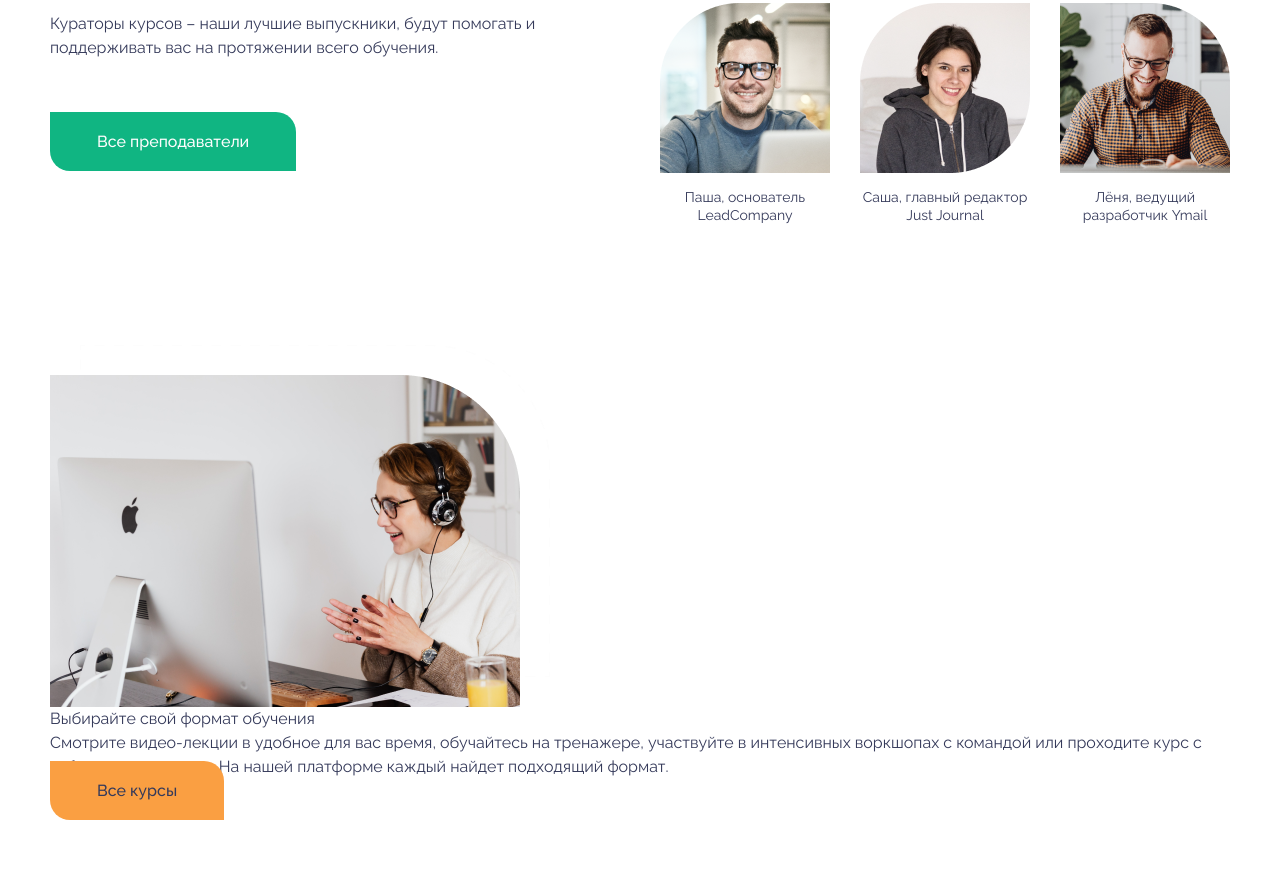
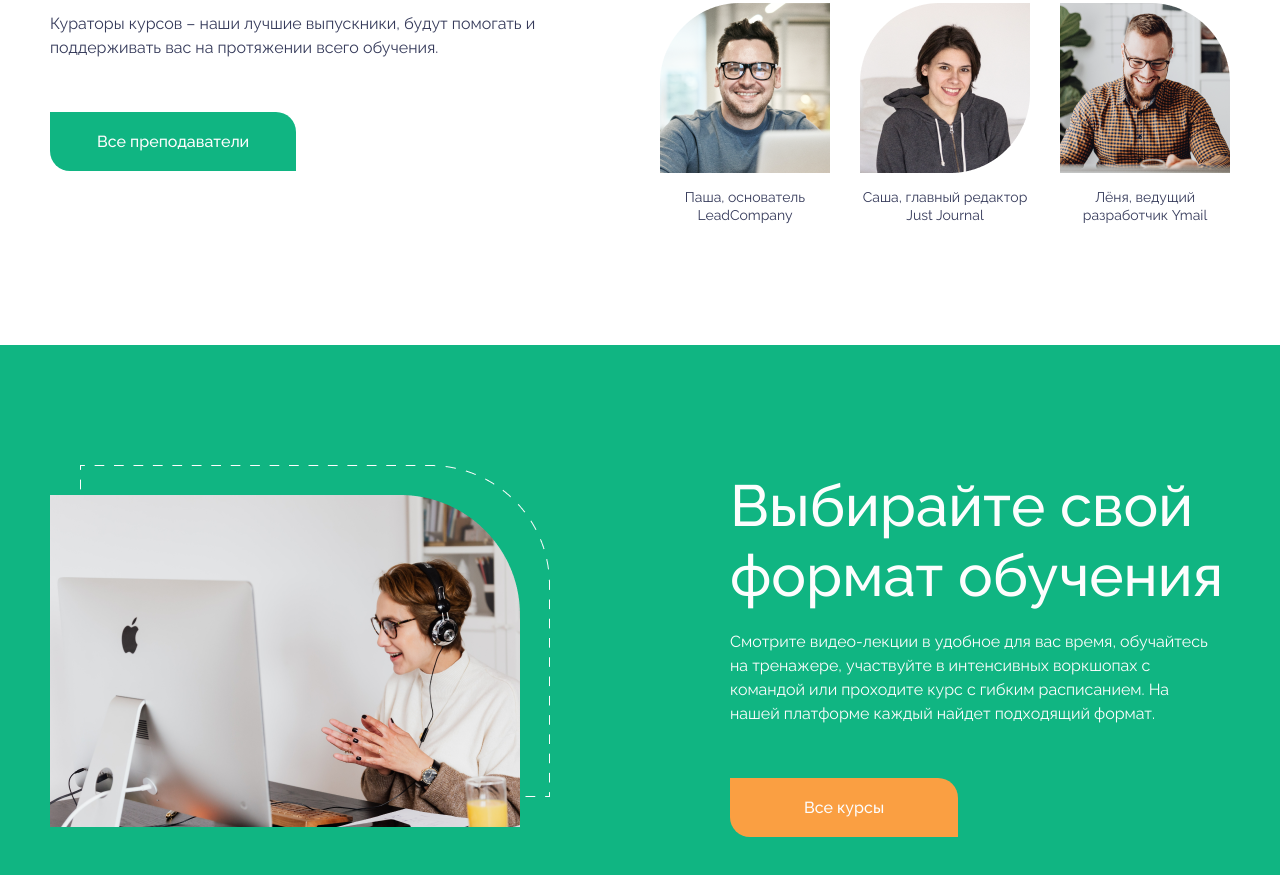
Before and after one commit to Daniil-gavrilooov/ementor, a plain HTML site: page app/index.html in a window 1280 px wide. Shown: the part 1464-2339 px from the top of the page. Before the commit the page ends 2284 px from the top, so only its background shows below. Drawn offline with Linux system fonts and the light colour scheme.

Commit message:
add css  section (offer)

```diff
--- /dev/null
+++ b/app/scss/_offer.scss
@@ -0,0 +1,26 @@
+.offer {
+    background-color: $green;
+    padding: 120px 0;
+    color: $white;
+    &__inner {
+        display: flex;
+        justify-content: space-between;
+        align-items: center;
+    }
+    &__title {
+        font-weight: 500;
+        font-size: 58px;
+        line-height: 120%;
+        max-width: 500px;
+        margin-bottom: 20px;
+    }
+
+    &__text{
+        max-width: 478px;
+        margin-bottom: 70px;
+    }
+
+    & .section__btn{
+        padding: 20px 74px;
+    }
+}
--- a/app/scss/style.scss
+++ b/app/scss/style.scss
@@ -4,6 +4,7 @@
 @import "_header";
 @import "_statistic";
 @import "_team";
+@import "_offer";
 
 body {
     font-family: "Raleway", sans-serif;
@@ -13,17 +14,17 @@ line-height: 150%;
     color: $mainColor;
 }
 
-.container{
+.container {
     max-width: 1200px;
     padding: 0 10px;
     margin: 0 auto;
 }
 
-.lock{
+.lock {
     overflow: hidden;
 }
 
-.section__btn{
+.section__btn {
     font-weight: 500;
     font-size: 16px;
     line-height: 100%;
```
Also changed, not shown: app/css/style.min.css. Lines whose indentation alone changed are shown as unchanged.
